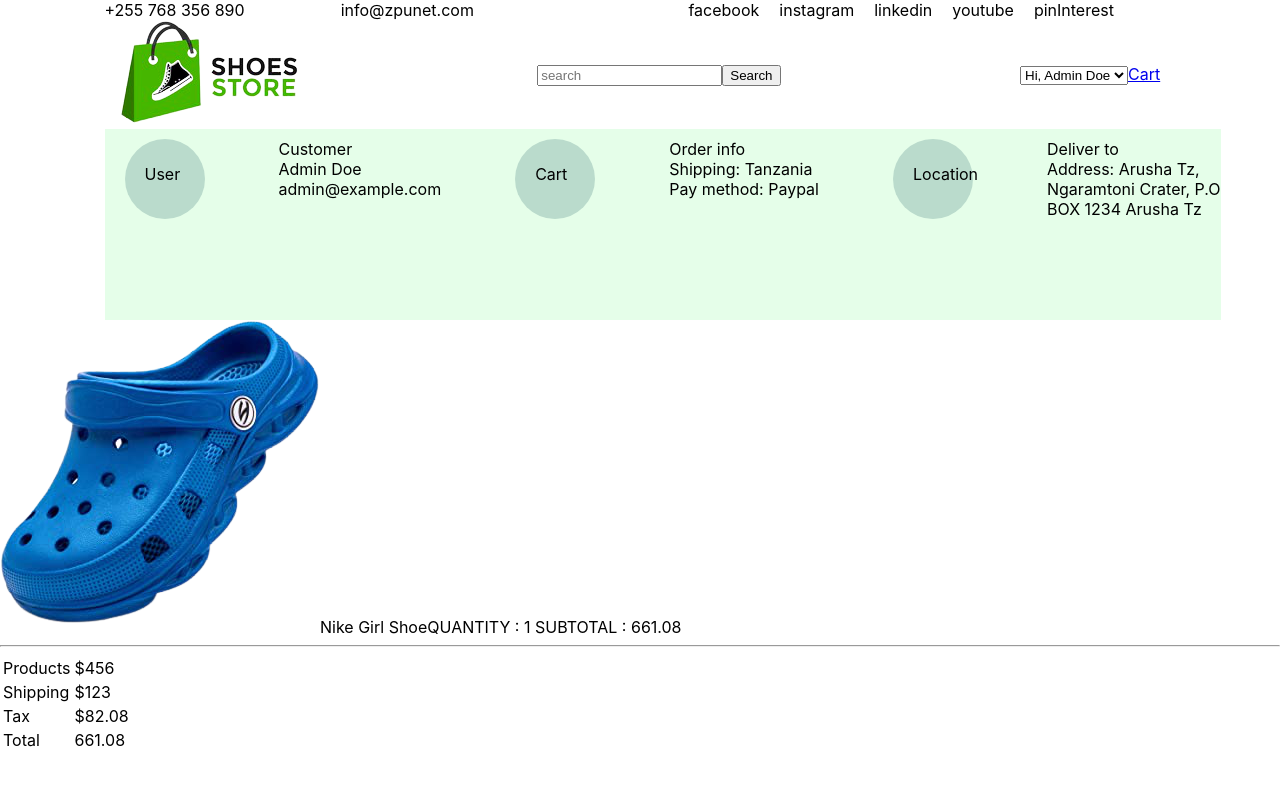
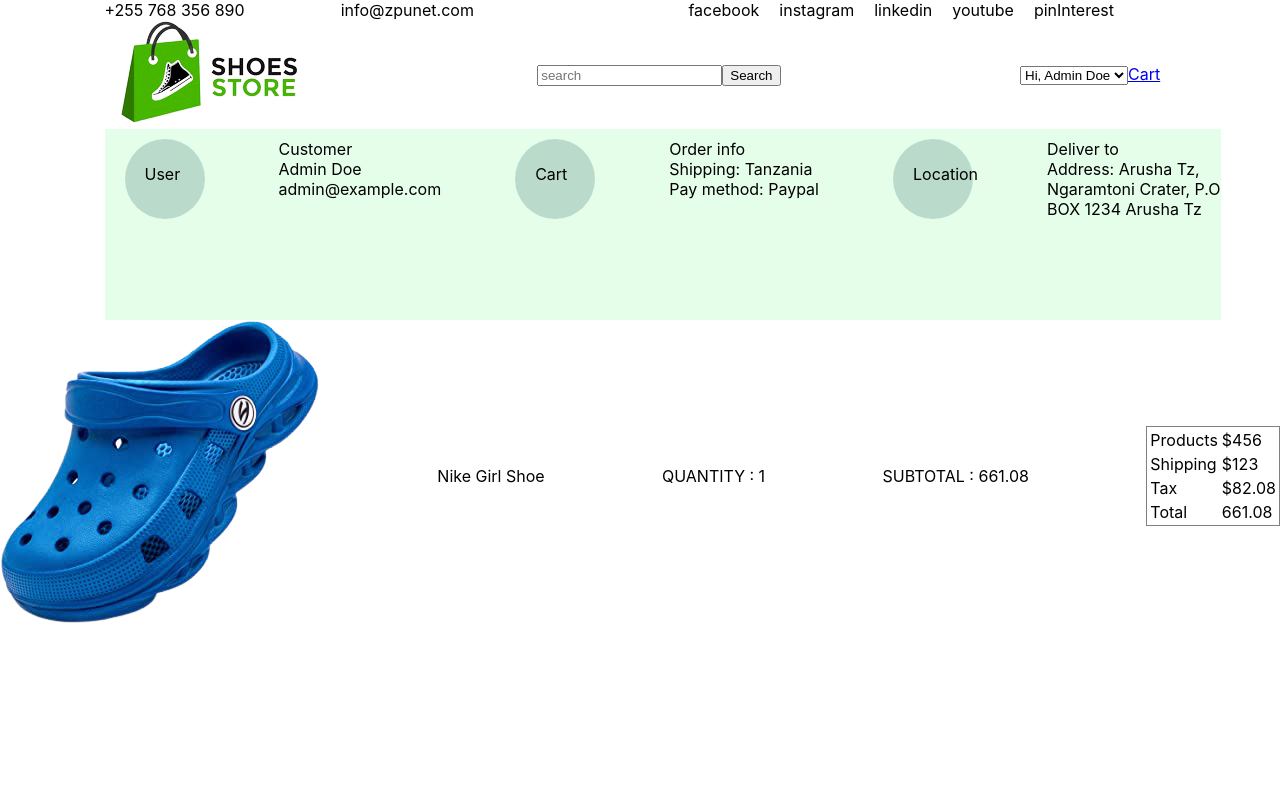
Before and after one commit to ArpitRituraj/FrontEndShoeShop, a React (Create React App) app in the folder shoeshop/: page /placeorder in a window 1280 px wide. Shown: the top 786 px of the page. Built offline with nearby package versions, Linux system fonts and the light colour scheme.

Commit message:
added CSS in checkout page

```diff
--- a/shoeshop/src/CSS/header.module.css
+++ b/shoeshop/src/CSS/header.module.css
@@ -70,3 +70,9 @@
     position: absolute;
     margin: 25px 0px 0px 20px;
 }
+
+.productcart{
+display: flex;
+align-items: center;
+justify-content: space-between;
+}
--- a/shoeshop/src/Components/PlaceOrder.js
+++ b/shoeshop/src/Components/PlaceOrder.js
@@ -4,13 +4,13 @@ import HeaderDown from './HeaderDown';
 import { myContext } from '../App';
 import { useContext, useEffect, useRef, useState } from 'react';
 const PlaceOrder = () => {
-    const item=useContext(myContext);
-    const shippingCharge=useRef(123);
-    const [tax,setTax]=useState(0.00);
+    const item = useContext(myContext);
+    const shippingCharge = useRef(123);
+    const [tax, setTax] = useState(0.00);
 
-    useEffect(()=>{
-      setTax(parseFloat((item.productPrice)*0.18).toFixed(2))
-    },[item.productPrice])
+    useEffect(() => {
+        setTax(parseFloat((item.productPrice) * 0.18).toFixed(2))
+    }, [item.productPrice])
     return (
         <div>
             <Header />
@@ -42,14 +42,13 @@ const PlaceOrder = () => {
                     <div>BOX 1234 Arusha Tz</div>
                 </div>
             </div>
-            <div className='product-cart'>
+            <div className={Styles.productcart}>
                     <img alt='No Image' src={item.image}></img>
-                {item.productName}
-                QUANTITY : 1
-                SUBTOTAL : {item.productPrice +shippingCharge.current + parseFloat(tax)}
-                <hr/>
-                <table>
-                    <tbody>
+                    <div>{item.productName}</div>
+                    <div>QUANTITY : 1</div>
+                    <div>SUBTOTAL : {item.productPrice + shippingCharge.current + parseFloat(tax)}</div>
+                <div>
+                    <table className={Styles.borderCreation}>
                             <tr>
                                 <td>Products</td>
                                 <td>${item.productPrice}</td>
@@ -64,10 +63,10 @@ const PlaceOrder = () => {
                             </tr>
                             <tr>
                                 <td>Total</td>
-                            <td>{item.productPrice +shippingCharge.current + parseFloat(tax)}</td>
+                                <td>{item.productPrice + shippingCharge.current + parseFloat(tax)}</td>
                             </tr>
-                    </tbody>
                     </table>
+                </div>
             </div>
         </div>
     )
```
Lines whose indentation alone changed are shown as unchanged.
